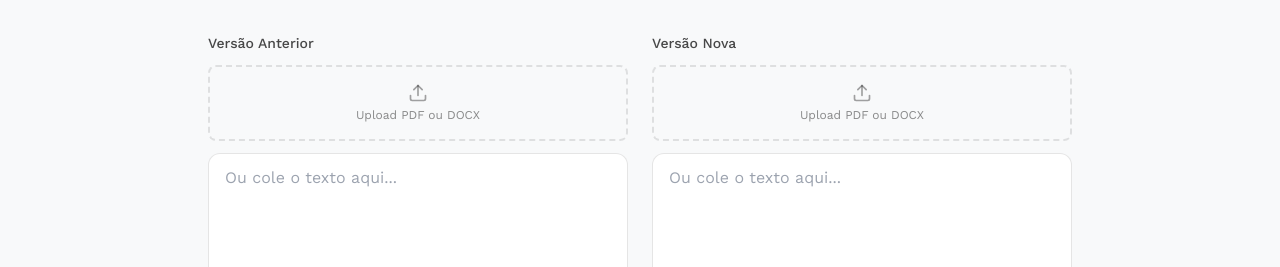
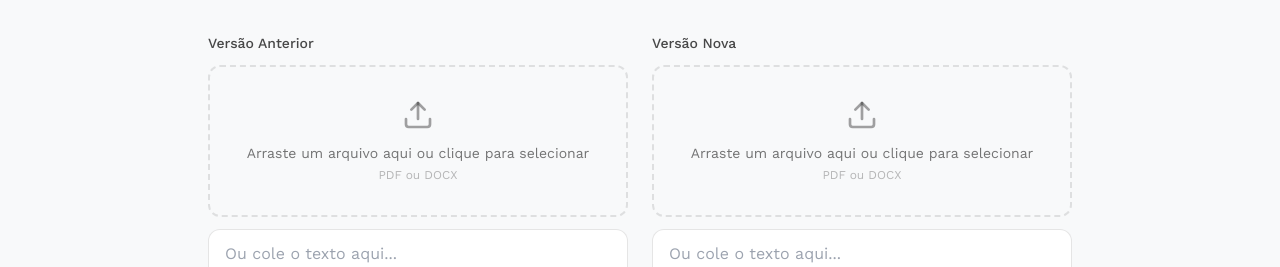
Before and after one commit to sablewin22/iLoveWorkui, a React (Vite) app: page /comparador-contratos in a window 1280 px wide. Shown: the part 225-492 px from the top of the page. Built offline with nearby package versions, Linux system fonts and the light colour scheme; no server answers.

Commit message:
Fix ComparadorContratos: replace broken inline FileUploadInline with shared FileUpload component

```diff
--- a/src/pages/ComparadorContratos.jsx
+++ b/src/pages/ComparadorContratos.jsx
@@ -1,7 +1,7 @@
-import { useState, useRef } from "react";
+import { useState } from "react";
 import { useNavigate } from "react-router-dom";
-import { ArrowLeft, GitCompare, CheckCircle, Upload, Loader2 } from "lucide-react";
-import mammoth from "mammoth";
+import { ArrowLeft, GitCompare, CheckCircle } from "lucide-react";
+import FileUpload from "../components/FileUpload";
 import TextInput from "../components/TextInput";
 import ResultBox from "../components/ResultBox";
 import LoadingSpinner from "../components/LoadingSpinner";
@@ -18,76 +18,6 @@ function cleanResult(text) {
     .replace(/\n{3,}/g, "\n\n")
     .trim();
 }
-
-const FileUploadInline = ({ label, onTextExtracted }) => {
-  const [fileName, setFileName] = useState(null);
-  const [extracting, setExtracting] = useState(false);
-  const [error, setError] = useState(null);
-  const inputRef = useRef(null);
-
-  const handleFile = async (file) => {
-    if (!file) return;
-    setFileName(file.name);
-    setExtracting(true);
-    setError(null);
-    const ext = file.name.split(".").pop().toLowerCase();
-    try {
-      let text = "";
-      if (ext === "pdf") {
-        const pdfjsLib = await import("pdfjs-dist");
-        pdfjsLib.GlobalWorkerOptions.workerSrc = new URL("pdfjs-dist/build/pdf.worker.min.mjs", import.meta.url).toString();
-        const pdf = await pdfjsLib.getDocument(await file.arrayBuffer()).promise;
-        for (let i = 1; i <= pdf.numPages; i++) {
-          const page = await pdf.getPage(i);
-          const content = await page.getTextContent();
-          text += content.items.map((item) => item.str).join(" ") + "\n";
-        }
-      } else if (ext === "docx") {
-        const result = await mammoth.extractRawText({ arrayBuffer: await file.arrayBuffer() });
-        text = result.value;
-      }
-      onTextExtracted(text);
-      setExtracting(false);
-    } catch {
-      setError("Erro ao extrair texto.");
-      setExtracting(false);
-    }
-  };
-
-  const handleDrop = (e) => { e.preventDefault(); const file = e.dataTransfer.files[0]; handleFile(file); };
-  const handleChange = (e) => { const file = e.target.files[0]; handleFile(file); };
-
-  return (
-    <div>
-      <div
-        onDragOver={(e) => { e.preventDefault(); e.currentTarget.classList.add("border-accent", "bg-accent/5"); }}
-        onDragLeave={(e) => { e.currentTarget.classList.remove("border-accent", "bg-accent/5"); }}
-        onDrop={handleDrop}
-        onClick={() => inputRef.current?.click()}
-        className="border-2 border-dashed rounded-lg p-4 text-center cursor-pointer transition-all border-black/10 hover:border-black/20"
-      >
-        <input ref={inputRef} type="file" accept=".pdf,.docx" onChange={handleChange} className="hidden" />
-        {extracting ? (
-          <div className="flex items-center justify-center gap-2 text-light/60">
-            <Loader2 className="w-4 h-4 animate-spin text-accent" />
-            <span className="text-xs">Extraindo...</span>
-          </div>
-        ) : fileName ? (
-          <div className="flex items-center justify-center gap-1.5 text-light/70">
-            <CheckCircle className="w-4 h-4 text-green-500" />
-            <span className="text-xs font-medium">{fileName}</span>
-          </div>
-        ) : (
-          <div>
-            <Upload className="w-5 h-5 mx-auto mb-1 text-light/40" />
-            <p className="text-light/50 text-xs">Upload {label}</p>
-          </div>
-        )}
-      </div>
-      {error && <p className="text-red-500 text-xs mt-1">{error}</p>}
-    </div>
-  );
-};
 
 export default function ComparadorContratos() {
   const navigate = useNavigate();
@@ -136,7 +66,11 @@ export default function ComparadorContratos() {
       <div className="grid grid-cols-1 md:grid-cols-2 gap-6 mb-8">
         <div className="space-y-3">
           <label className="block text-sm font-medium text-light/80">Versão Anterior</label>
-          <FileUploadInline label="PDF ou DOCX" onTextExtracted={(t) => { setVersaoAntiga(t); setOldUploaded(true); }} />
+          <FileUpload onFileContent={(content, fileName) => {
+            if (content === "" || (content === null && fileName)) return;
+            setVersaoAntiga(content);
+            setOldUploaded(true);
+          }} />
           {oldUploaded && (
             <div className="flex items-center gap-2 text-green-600 text-xs">
               <CheckCircle className="w-3.5 h-3.5" />
@@ -148,7 +82,11 @@ export default function ComparadorContratos() {
         </div>
         <div className="space-y-3">
           <label className="block text-sm font-medium text-light/80">Versão Nova</label>
-          <FileUploadInline label="PDF ou DOCX" onTextExtracted={(t) => { setVersaoNova(t); setNewUploaded(true); }} />
+          <FileUpload onFileContent={(content, fileName) => {
+            if (content === "" || (content === null && fileName)) return;
+            setVersaoNova(content);
+            setNewUploaded(true);
+          }} />
           {newUploaded && (
             <div className="flex items-center gap-2 text-green-600 text-xs">
               <CheckCircle className="w-3.5 h-3.5" />
```
